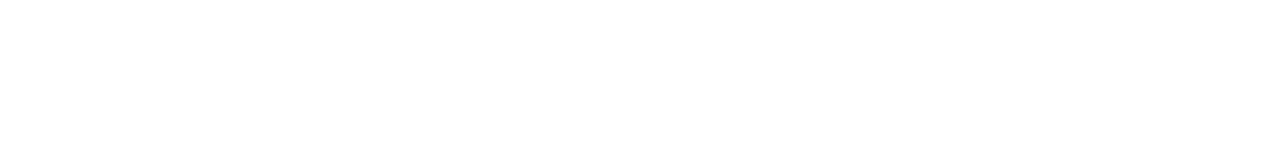
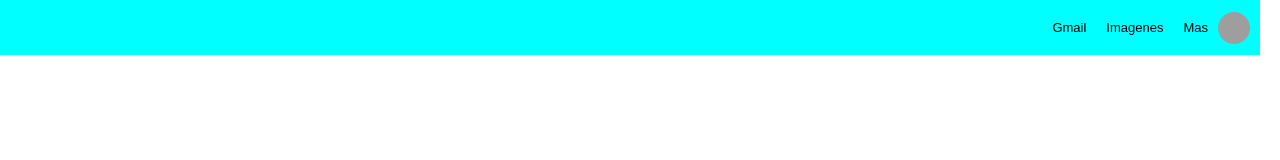
Before and after one commit to jhonmondragon/clon-de-google, a plain HTML site: page index.html in a window 1280 px wide. Drawn offline with Linux system fonts and the light colour scheme; grey boxes are pictures that could not be loaded.

Commit message:
Se agrego el header

```diff
--- a/index.html
+++ b/index.html
@@ -4,8 +4,24 @@
     <meta charset="UTF-8">
     <meta name="viewport" content="width=device-width, initial-scale=1.0">
     <title>Document</title>
+    <link rel="stylesheet" href="style.css">
 </head>
 <body>
+    <header>
+        <ul>
+            <li>Gmail</li>
+            <li>Imagenes</li>
+            <li>Mas</li>
+            <img src="https://cdn.computerhoy.com/sites/navi.axelspringer.es/public/styles/480/public/media/image/2018/08/fotos-perfil-whatsapp_16.jpg?itok=aqeTumbO" alt="">
+        </ul>
+    </header>
 
+    <main>
+
+    </main>
+
+    <footer>
+
+    </footer>
 </body>
 </html>
--- a/style.css
+++ b/style.css
@@ -5,4 +5,23 @@
 }
 html{
     font-size: 62.5%;
+    font-family: Arial, Helvetica, sans-serif;
 }
+ul{
+    font-size: 1.3rem;
+    display: flex;
+    list-style: none;
+    padding: 1rem;
+    justify-content: flex-end;
+    align-items: center;
+    margin-right: 2rem;
+    background-color: aqua;
+}
+li{
+    padding: 1rem;
+}
+img{
+    width: 3.2rem;
+    height: 3.2rem;
+    border-radius: 5rem;
+}
```
